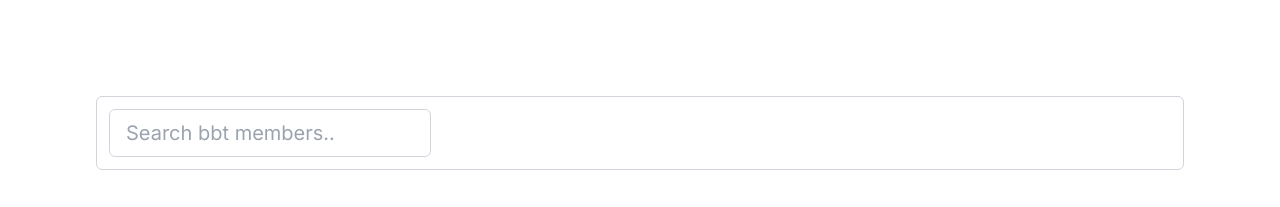
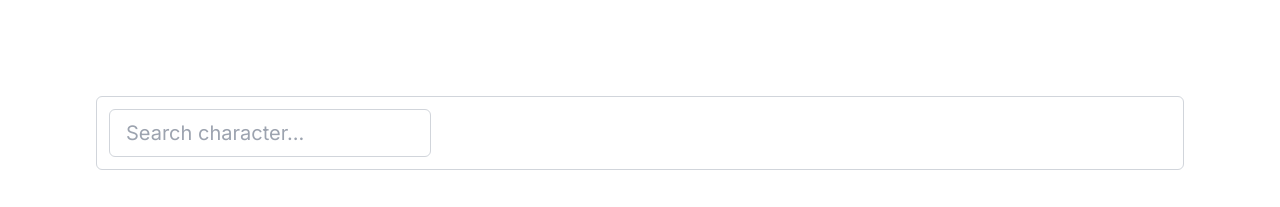
Before and after one commit to mohit038/pillbox, a Next.js app: page / in a window 1280 px wide. Shown: the top 207 px of the page. Built offline with nearby package versions, Linux system fonts and the light colour scheme.

Commit message:
change placeholder

```diff
--- a/app/_components/Search.tsx
+++ b/app/_components/Search.tsx
@@ -66,7 +66,7 @@ function Search(props: SearchInterface) {
         onFocus={onFocusHandler}
         onBlur={onBlurHandler}
         value={searchText}
-        placeholder="Search bbt members.."
+        placeholder="Search character..."
         className="w-full px-4  py-2 h-12 text-xl border border-gray-300 rounded-md focus:outline-none focus:ring-1 focus:ring-gray-500 focus:border-transparent"
         onChange={onSearchTextChange}
       />
```
